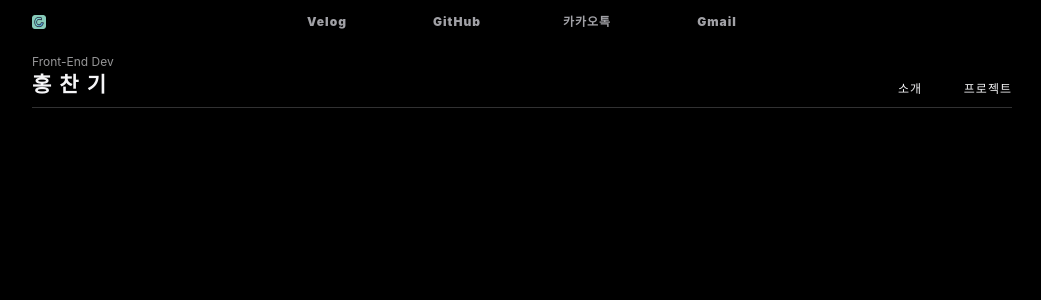
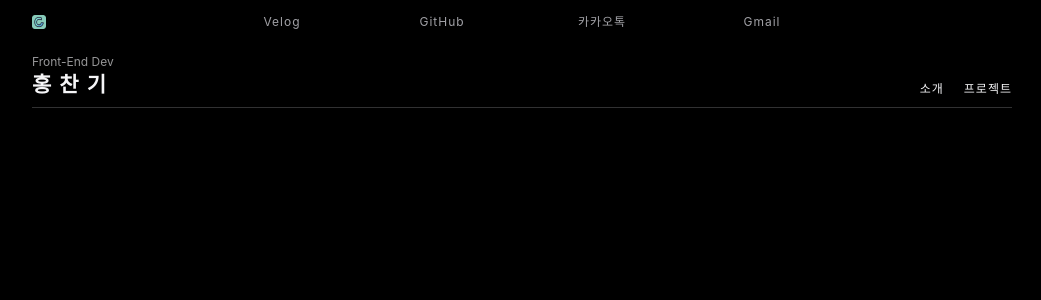
Before and after one commit to coldair426/coldair, a React (Create React App) app: page / in a window 1280 px wide. Shown: the top 300 px of the page, without its empty margins (118-1159 px from the left). Built offline with nearby package versions, Linux system fonts and the light colour scheme; a web font is replaced by a local one.

Commit message:
edit error code

```diff
--- a/src/style/Header.module.scss
+++ b/src/style/Header.module.scss
@@ -25,14 +25,18 @@
     }
     .header__global-navigation--contents-wrapper {
       display: flex;
+      a + a {
+        margin-left: 90px;
+        @include mobile {
+          margin-left: 0px;
+        }
+      }
       & > a {
         color: $본문글씨;
         letter-spacing: 1px;
         text-align: center;
         font-size: 12px;
-        font-weight: 900;
-        width: 90px;
-        margin: 0 20px;
+        width: 70px;
         @include mobile {
           width: 1px;
         }
@@ -63,7 +67,7 @@
     max-width: 980px;
     margin: 0 22px;
     display: flex;
-    align-items: end;
+    align-items: flex-end;
     justify-content: space-between;
     // border-bottom: 0.1px solid $본문글씨;
     box-shadow: 0px 0.5px 0px 0px rgba(161, 161, 166, 0.61);
@@ -92,11 +96,13 @@
     }
     .header__local-navigation--contents-wrapper {
       display: flex;
+      div + div {
+        margin-left: 20px;
+      }
       & > div {
         text-align: right;
         font-size: 12px;
         letter-spacing: 1px;
-        width: 90px;
         margin-bottom: 12px;
       }
     }
```
